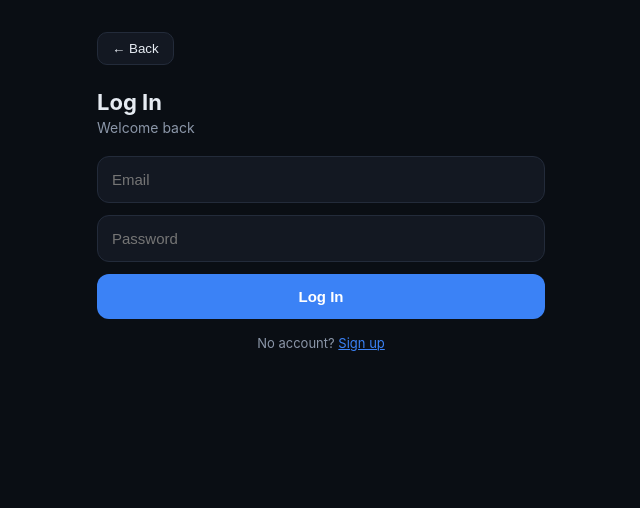
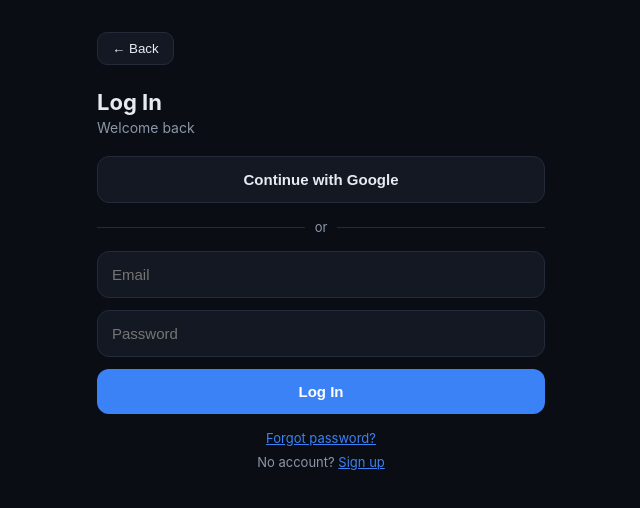
Before and after one commit to franklinemose19-alt/GRIDNET-AI, a React (Vite) app: page /login in a window 1280 px wide. Shown: the top 508 px of the page, without its empty margins (319-959 px from the left). Built offline with nearby package versions, Linux system fonts and the light colour scheme; no server answers.

Commit message:
Update Login.tsx

```diff
--- a/src/pages/Login.tsx
+++ b/src/pages/Login.tsx
@@ -3,12 +3,13 @@ import { useNavigate, Link } from 'react-router-dom'
 import { useAuth } from '../context/AuthContext'
 
 export default function Login() {
-  const { signIn } = useAuth()
+  const { signIn, signInWithGoogle } = useAuth()
   const navigate = useNavigate()
   const [email, setEmail] = useState('')
   const [password, setPassword] = useState('')
   const [error, setError] = useState('')
   const [loading, setLoading] = useState(false)
+  const [googleLoading, setGoogleLoading] = useState(false)
 
   async function handleSubmit(e: React.FormEvent) {
     e.preventDefault()
@@ -20,6 +21,17 @@ export default function Login() {
     else navigate('/discover')
   }
 
+  async function handleGoogle() {
+    setGoogleLoading(true)
+    setError('')
+    const { error } = await signInWithGoogle()
+    if (error) {
+      setError(error)
+      setGoogleLoading(false)
+    }
+    // on success, Supabase redirects the browser away, no further code runs here
+  }
+
   return (
     <div className="page">
       <button className="btn-secondary" style={{ width: 'auto', padding: '8px 14px', borderRadius: 10, marginTop: 16 }} onClick={() => navigate('/')}>
@@ -28,6 +40,17 @@ export default function Login() {
 
       <div className="title" style={{ marginTop: 24 }}>Log In</div>
       <div className="subtitle">Welcome back</div>
+
+      <button className="btn btn-secondary" disabled={googleLoading} onClick={handleGoogle} style={{ marginBottom: 16 }}>
+        {googleLoading ? 'Redirecting...' : 'Continue with Google'}
+      </button>
+
+      <div className="row" style={{ marginBottom: 16 }}>
+        <div style={{ flex: 1, height: 1, background: 'var(--border)' }} />
+        <span className="text-dim" style={{ padding: '0 10px' }}>or</span>
+        <div style={{ flex: 1, height: 1, background: 'var(--border)' }} />
+      </div>
+
       <form onSubmit={handleSubmit}>
         <input name="email" type="email" placeholder="Email" value={email} onChange={(e) => setEmail(e.target.value)} required />
         <input name="password" type="password" placeholder="Password" value={password} onChange={(e) => setPassword(e.target.value)} required />
@@ -36,7 +59,11 @@ export default function Login() {
           {loading ? 'Logging in...' : 'Log In'}
         </button>
       </form>
+
       <div className="text-dim" style={{ marginTop: 16, textAlign: 'center' }}>
+        <Link to="/forgot-password" style={{ color: 'var(--accent-blue)' }}>Forgot password?</Link>
+      </div>
+      <div className="text-dim" style={{ marginTop: 8, textAlign: 'center' }}>
         No account? <Link to="/signup" style={{ color: 'var(--accent-blue)' }}>Sign up</Link>
       </div>
     </div>
```
